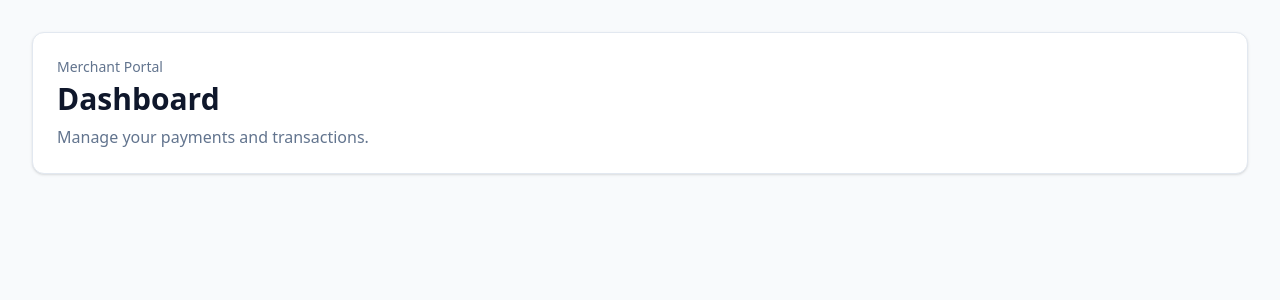
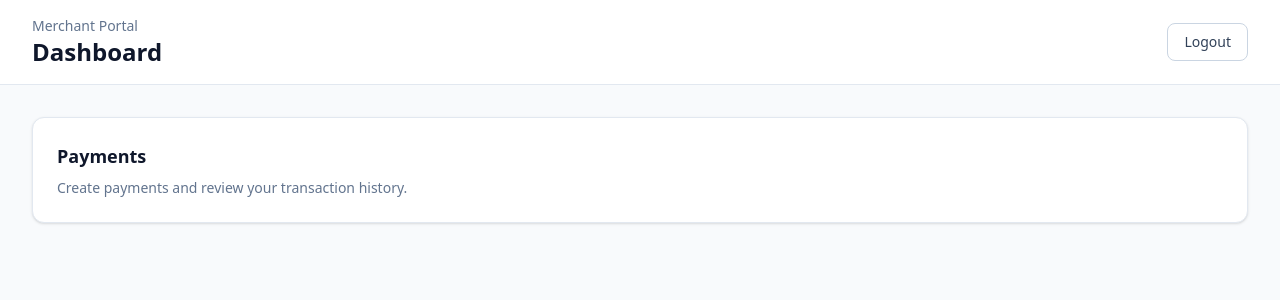
Before and after one commit to Fabio-Saraseli/merchant-payment-app, a React (Vite) app in the folder frontend/: page /dashboard in a window 1280 px wide. Shown: the top 300 px of the page. Built offline with nearby package versions, Linux system fonts and the light colour scheme; sample sign-in values are in the browser's storage.

Commit message:
make signing in as session via BE

```diff
--- a/frontend/src/App.tsx
+++ b/frontend/src/App.tsx
@@ -4,6 +4,8 @@ import DashboardPage from "./pages/DashboardPage";
 import LoginPage from "./pages/LoginPage";
 
 function App() {
+  const token = localStorage.getItem("merchant_token");
+
   return (
     <Routes>
       <Route path="/login" element={<LoginPage />} />
@@ -17,7 +19,10 @@ function App() {
         }
       />
 
-      <Route path="/" element={<Navigate to="/login" replace />} />
+      <Route
+        path="/"
+        element={<Navigate to={token ? "/dashboard" : "/login"} replace />}
+      />
     </Routes>
   );
 }
--- a/frontend/src/pages/DashboardPage.tsx
+++ b/frontend/src/pages/DashboardPage.tsx
@@ -1,19 +1,53 @@
+import { useNavigate } from "react-router-dom";
+
 function DashboardPage() {
+  const navigate = useNavigate();
+  const storedMerchant = localStorage.getItem("merchant");
+  const merchant = storedMerchant ? JSON.parse(storedMerchant) : null;
+
+  const handleLogout = () => {
+    localStorage.removeItem("merchant_token");
+    localStorage.removeItem("merchant");
+    navigate("/login");
+  };
+
   return (
-    <main className="min-h-screen bg-slate-50 px-4 py-6 sm:px-6 sm:py-8 lg:px-8">
-      <div className="mx-auto w-full max-w-7xl">
-        <header className="rounded-xl border border-slate-200 bg-white p-5 shadow-sm sm:p-6">
-          <p className="text-sm font-medium text-slate-500">Merchant Portal</p>
+    <main className="min-h-screen bg-slate-50">
+      <header className="border-b border-slate-200 bg-white">
+        <div className="mx-auto flex w-full max-w-7xl flex-col gap-4 px-4 py-4 sm:flex-row sm:items-center sm:justify-between sm:px-6 lg:px-8">
+          <div className="text-left">
+            <p className="text-sm font-medium text-slate-500">
+              Merchant Portal
+            </p>
 
-          <h1 className="mt-1 text-2xl font-semibold text-slate-900 sm:text-3xl">
-            Dashboard
-          </h1>
+            <h1 className="text-xl font-semibold text-slate-900 sm:text-2xl">
+              {merchant?.name || "Dashboard"}
+            </h1>
 
-          <p className="mt-2 text-sm text-slate-500 sm:text-base">
-            Manage your payments and transactions.
+            {merchant?.email && (
+              <p className="mt-1 text-sm text-slate-500">{merchant.email}</p>
+            )}
+          </div>
+
+          <button
+            type="button"
+            onClick={handleLogout}
+            className="w-full rounded-lg border border-slate-300 bg-white px-4 py-2 text-sm font-medium text-slate-700 transition hover:bg-slate-50 sm:w-auto"
+          >
+            Logout
+          </button>
+        </div>
+      </header>
+
+      <section className="mx-auto w-full max-w-7xl px-4 py-6 sm:px-6 sm:py-8 lg:px-8">
+        <div className="rounded-xl border border-slate-200 bg-white p-5 text-left shadow-sm sm:p-6">
+          <h2 className="text-lg font-semibold text-slate-900">Payments</h2>
+
+          <p className="mt-2 text-sm text-slate-500">
+            Create payments and review your transaction history.
           </p>
-        </header>
-      </div>
+        </div>
+      </section>
     </main>
   );
 }
```
Also changed, not shown: 2 other files (tests, documents, lock files or other folders).
